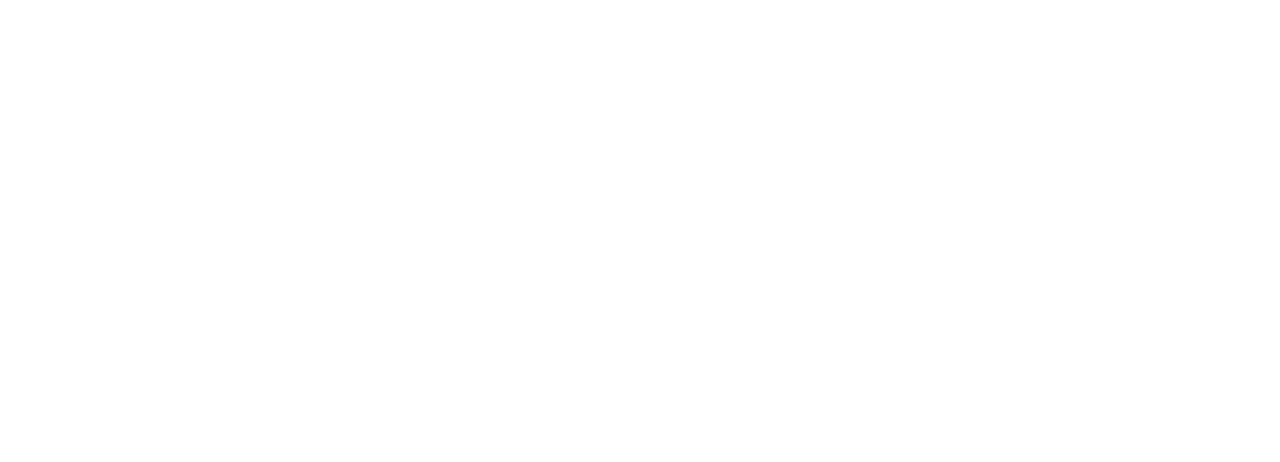
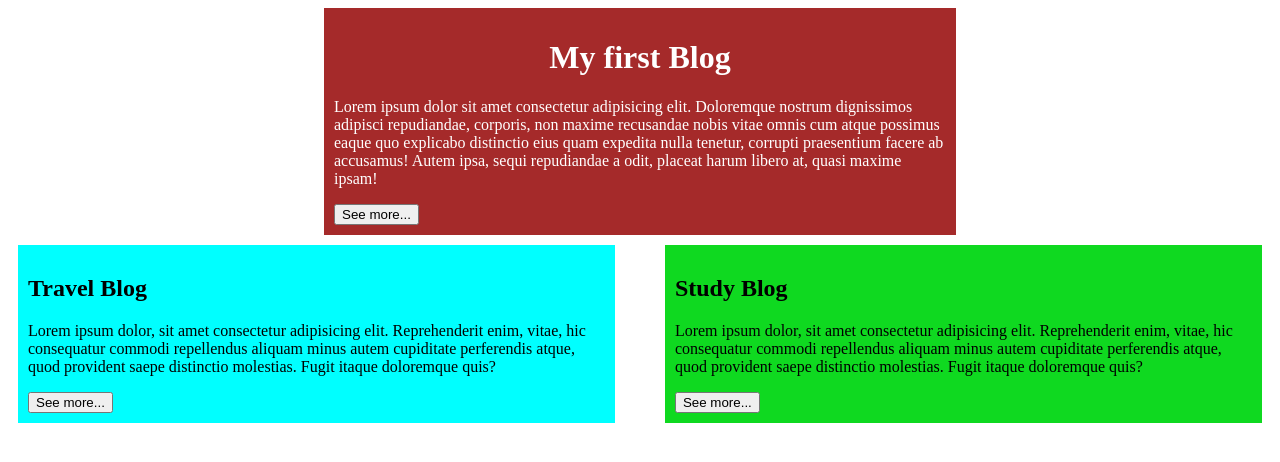
Before and after one commit to Emonmahmud52/my-first-github-repo, a plain HTML site: page index.html in a window 1280 px wide. Drawn offline with Linux system fonts and the light colour scheme.

Commit message:
added the first blog

```diff
--- a/index.html
+++ b/index.html
@@ -4,8 +4,25 @@
     <meta charset="UTF-8">
     <meta name="viewport" content="width=device-width, initial-scale=1.0">
     <title>My first Github Repo</title>
+    <link rel="stylesheet" href="styleSheets/style.css">
 </head>
 <body>
-
+    <div class="container">
+        <h1>My first Blog</h1>
+        <p>Lorem ipsum dolor sit amet consectetur adipisicing elit. Doloremque nostrum dignissimos adipisci repudiandae, corporis, non maxime recusandae nobis vitae omnis cum atque possimus eaque quo explicabo distinctio eius quam expedita nulla tenetur, corrupti praesentium facere ab accusamus! Autem ipsa, sequi repudiandae a odit, placeat harum libero at, quasi maxime ipsam!</p>
+        <button>See more...</button>
+    </div>
+    <main>
+        <div class="section1">
+            <h2>Travel Blog</h2>
+            <p>Lorem ipsum dolor, sit amet consectetur adipisicing elit. Reprehenderit enim, vitae, hic consequatur commodi repellendus aliquam minus autem cupiditate perferendis atque, quod provident saepe distinctio molestias. Fugit itaque doloremque quis?</p>
+            <button>See more...</button>
+        </div>
+        <div class="section2">
+            <h2>Study Blog</h2>
+            <p>Lorem ipsum dolor, sit amet consectetur adipisicing elit. Reprehenderit enim, vitae, hic consequatur commodi repellendus aliquam minus autem cupiditate perferendis atque, quod provident saepe distinctio molestias. Fugit itaque doloremque quis?</p>
+            <button>See more...</button>
+        </div>
+    </main>
 </body>
 </html>
--- /dev/null
+++ b/styleSheets/style.css
@@ -0,0 +1,27 @@
+*{box-sizing: border-box;}
+.container{
+    width: 50%;
+    margin: auto;
+    background-color: brown;
+    color: white;
+    padding: 10px;
+}
+h1{
+    text-align: center;
+}
+main{
+    padding: 10px;
+    display: flex;
+    flex-direction: row;
+    justify-content: space-between;
+}
+.section1{
+    width: 48%;
+    background-color: aqua;
+    padding: 10px;
+}
+.section2{
+    width: 48%;
+    background-color: rgb(15, 217, 32);
+    padding: 10px;
+}
```
